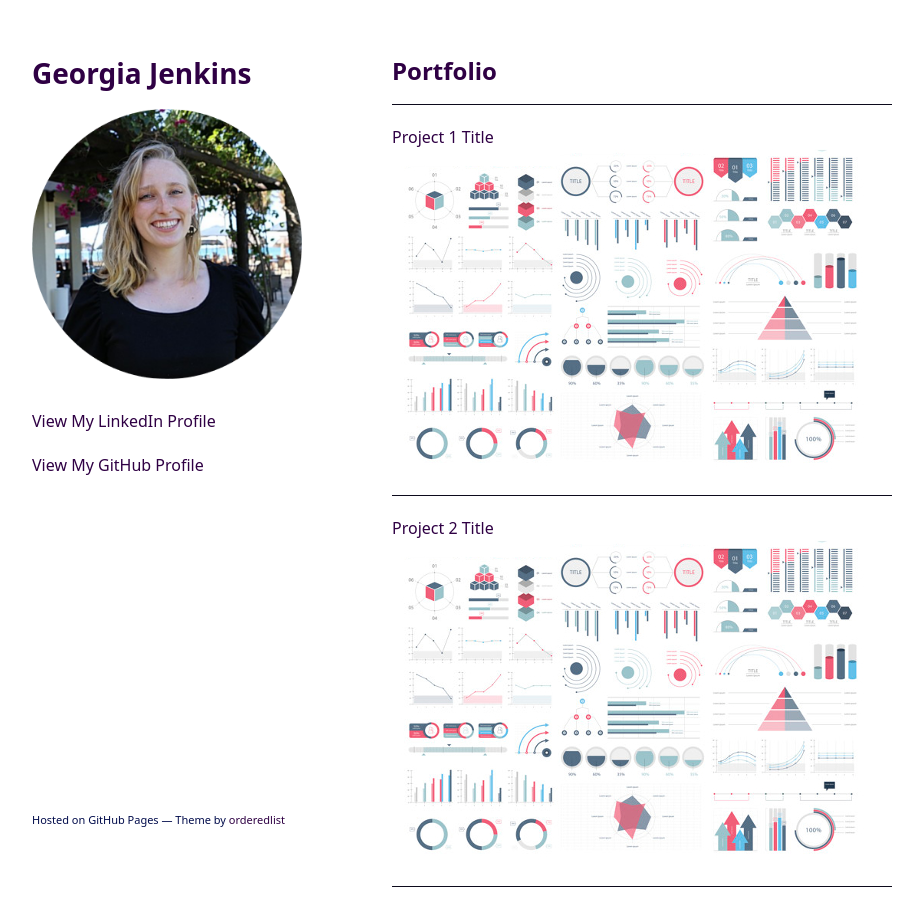
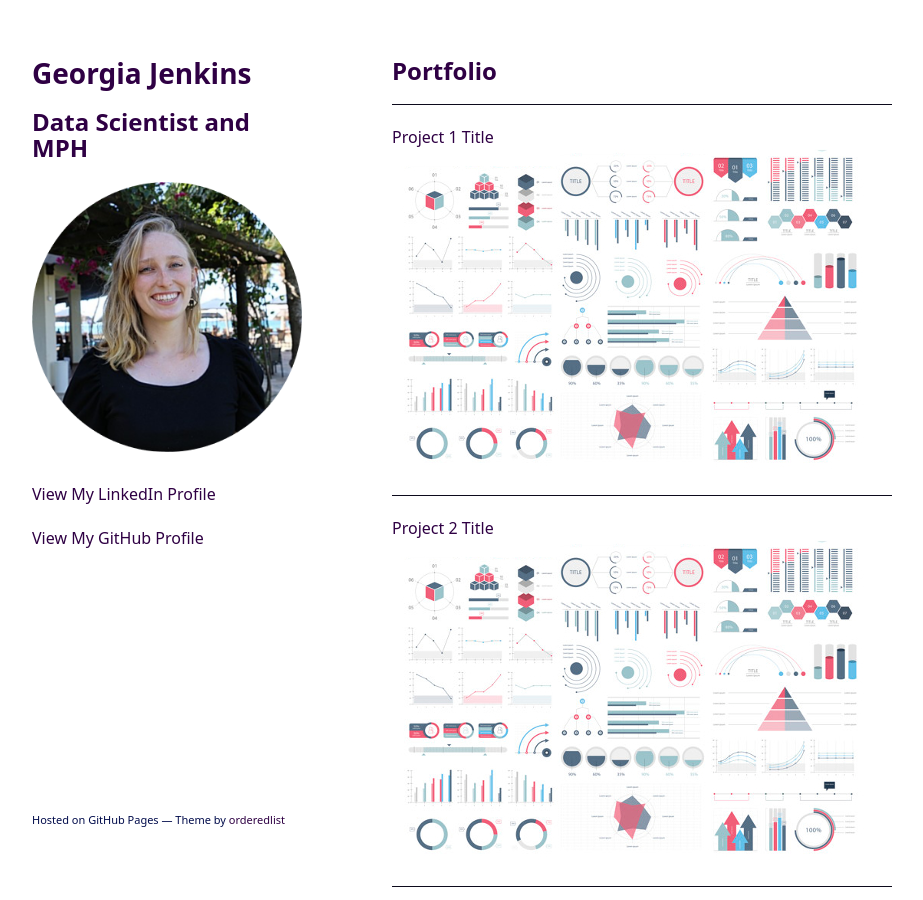
Before and after one commit to geojenk/geojenk.github.io, a Jekyll site: the page built from index.md, in a window 1280 px wide and 900 px high. Shown: the whole window, without its empty margins (178-1101 px from the left). Built offline with Jekyll 4.4.1, drawn with Linux system fonts in a browser that asks for light colours; our own code applies the rules of GitHub Pages for plain Markdown files; a script that is not in the unit is left out.

Commit message:
Update default.html

```diff
--- a/_layouts/default.html
+++ b/_layouts/default.html
@@ -24,6 +24,9 @@
    <div class="wrapper">
       <header>
          <h1><a href="{{ "/" | absolute_url }}">{{ site.title | default: site.github.repository_name }}</a></h1>
+         {% if site.subtitle %}
+         <h2 class="subtitle">{{ site.subtitle }}</h2>
+         {% endif %}
          {% if site.logo %}
          <img src="{{site.logo | relative_url}}" alt="Logo" />
          {% endif %}
```
